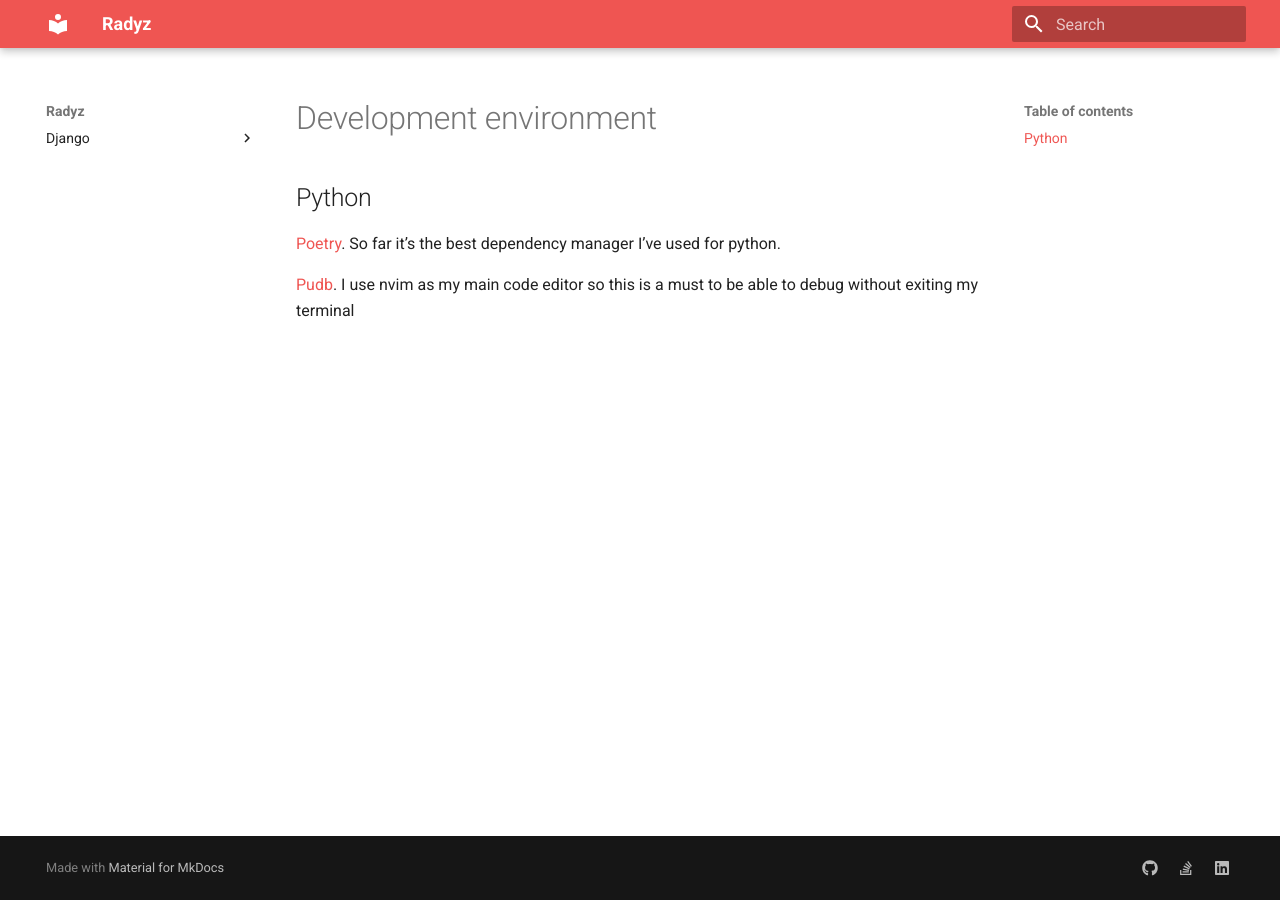
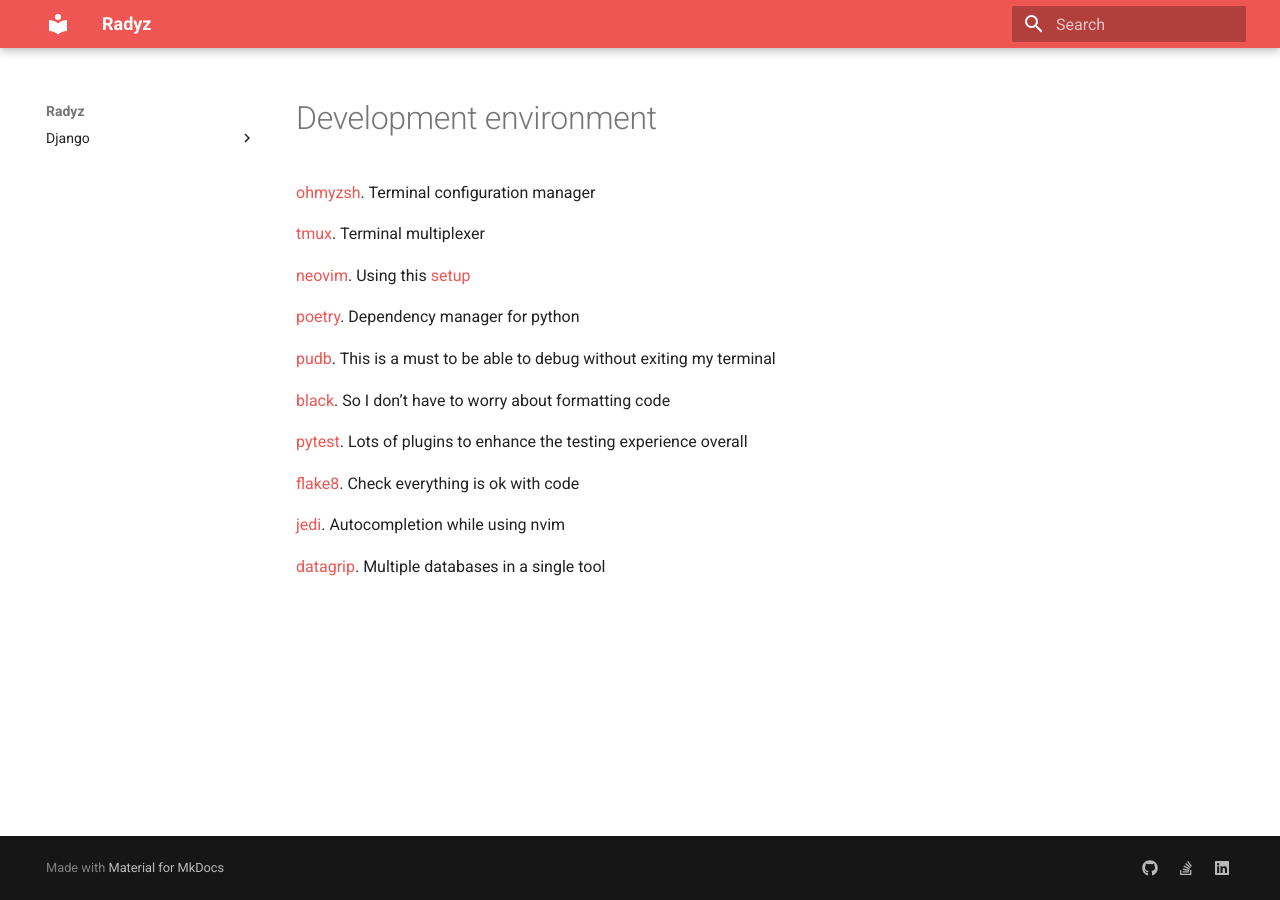
Before and after one commit to radyz/me, an MkDocs documentation site: the page built from docs/index.md, in a window 1280 px wide. Built offline with MkDocs 1.6.1 and Material for MkDocs 9.7.7, drawn with Linux system fonts in a browser that asks for light colours.

Commit message:
:wrench: add development environment tools

```diff
--- a/docs/index.md
+++ b/docs/index.md
@@ -1,9 +1,24 @@
 # Development environment
 
-## Python
+[ohmyzsh](https://github.com/ohmyzsh/ohmyzsh). Terminal configuration manager
 
-[Poetry](https://python-poetry.org). So far it's the best dependency manager
-I've used for python.
+[tmux](https://github.com/tmux/tmux). Terminal multiplexer
 
-[Pudb](https://pypi.org/project/pudb/). I use nvim as my main code editor so
-this is a must to be able to debug without exiting my terminal
+[neovim](https://github.com/neovim/neovim). Using this [setup](https://github.com/tixif-ni/dev-vim)
+
+[poetry](https://python-poetry.org). Dependency manager for python
+
+[pudb](https://pypi.org/project/pudb/). This is a must to be able to debug
+without exiting my terminal
+
+[black](https://github.com/psf/black). So I don't have to worry about formatting code
+
+[pytest](https://github.com/pytest-dev/pytest). Lots of plugins to enhance the
+testing experience overall
+
+[flake8](https://github.com/PyCQA/flake8). Check everything is ok with code
+
+[jedi](https://github.com/davidhalter/jedi). Autocompletion while using nvim
+
+[datagrip](https://www.jetbrains.com/datagrip/). Multiple databases in a single
+tool
--- a/mkdocs.yml
+++ b/mkdocs.yml
@@ -5,7 +5,6 @@ site_description: Tales of a newbie
 nav:
   - Django:
     - django/drf-pagenumber-paginator-performance.md
-    - django/cloud-run-app.md
 theme:
   name: material
   palette:
```
Also changed, not shown: docs/django/cloud-run-app.md (deleted, +0 -1 lines).
